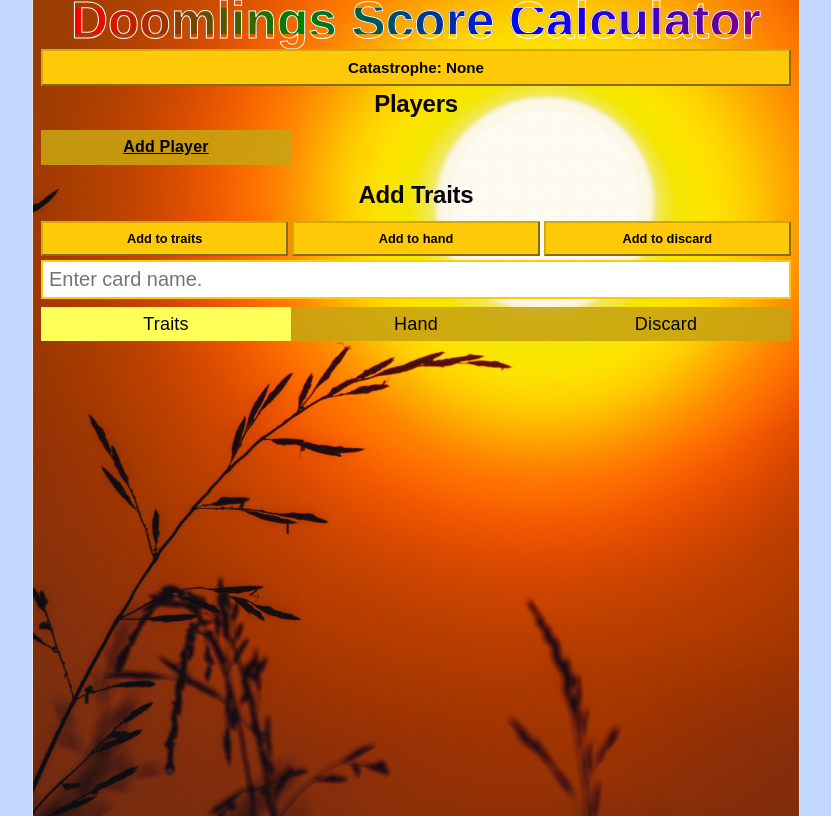
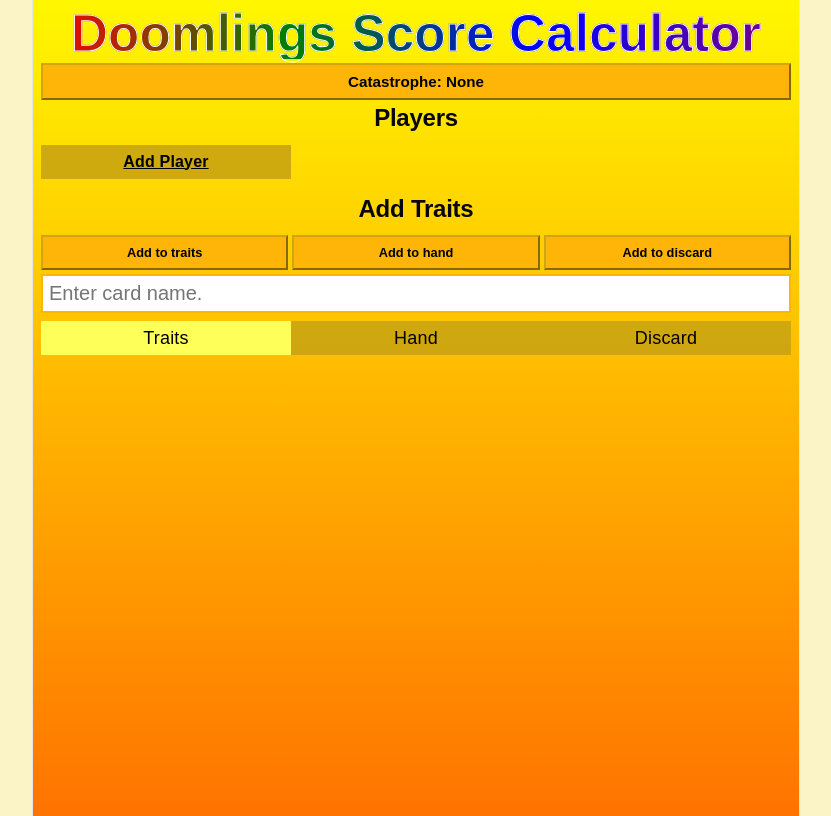
Before and after one commit to Wolf-EX/doomlings-score-tracker, a React (Vite) app: page / in a window 1280 px wide. Shown: the whole page, without its empty margins (224-1055 px from the left). Built offline with nearby package versions, Linux system fonts and the light colour scheme.

Commit message:
Update background image and color  of lightmode.

```diff
--- a/src/App.css
+++ b/src/App.css
@@ -11,15 +11,18 @@
 }
 
 .title {
-    display: inline-block;
+    display: flex;
+    justify-content: center;
+    align-items: center;
+    height: var(--title-size);
     color: transparent;
     background-image: var(--title);
     background-clip: text;
+    -webkit-background-clip: text; /* Safari/Chrome prefix */
     -webkit-text-stroke: 1px white;
     padding: var(--title-padding);
     font-size: var(--title-size);
     font-weight: bolder;
-    -webkit-background-clip: text; /* Safari/Chrome prefix */
 }
 
 .addtrait-container {
@@ -235,7 +238,7 @@
 }
 
 .add-player-popup-container {
-    background-color: var(--accent-bg);
+    background-color: var(--window-bg);
 }
 
 .add-player-popup-button-container {
--- a/src/index.css
+++ b/src/index.css
@@ -3,33 +3,34 @@
   --title: linear-gradient(to right, red, green, blue, purple);
   --text: #000000;
   --text-h: #08060d;
-  --bg: #c2d8ff;
+  --bg: linear-gradient(#fff700, #ff7300);
   --border: #e5e4e7;
-  --code-bg: #f4f3ec;
-  --accent: #ffc907;
+  --root-bg: #fbf4c6;
+  --accent: #ffb507;
   --accent-highlighted: #fff700ba;
   --accent-border: #c9a412e1;
   --accent-bg: #ff6e0de7;
   --delete-bg: #ffe32d;
-  --window-bg: #f4f3ecd9;
+  --window-bg: #ff6a00de;
   --selected: #ffff5a;
   --list-bg: #cbb267;
   --card-bg: #fac833;
   --card-border: #ffdd00;
 
+  --window-shadow: 2px 2px 15px 2px black;
+
   --sans: sans-serif, system-ui, 'Segoe UI', Roboto;
   --heading: system-ui, 'Segoe UI', Roboto, sans-serif;
   --mono: ui-monospace, Consolas, monospace;
 
-  --bg-url: url('./assets/sun-bg.jpg');
-
   --title-size: 7vw;
   --title-padding: 0;
+
   font: 18px/145% var(--sans);
   letter-spacing: 0.18px;
   color-scheme: light dark;
   color: var(--text);
-  background: var(--bg);
+  background: var(--root-bg);
   font-synthesis: none;
   text-rendering: optimizeLegibility;
   -webkit-font-smoothing: antialiased;
@@ -41,7 +42,6 @@
 
   /* landscape aspect ratio */
   @media (min-aspect-ratio: 1) {
-    /* --bg: yellow; */
     --title-size: 4vw;
     width: 60%;
     padding-inline: 20%;
@@ -50,12 +50,11 @@
 
 @media (prefers-color-scheme: dark) {
   :root {
-    /* --title: linear-gradient(to right, red, green, blue, purple); */
     --text: #eff2f7;
     --text-h: #f3f4f6;
-    /* --bg: #414766; */
+    --bg: #03156c;
     --border: #2e303a;
-    --code-bg: #1f2028;
+    --root-bg: #1f2028;
     --accent: #a250f5;
     --accent-highlighted: #8000ff;
     --accent-bg: #9122ffde;
@@ -75,7 +74,6 @@
 #root {
   max-width: 100%;
   margin: 0;
-  background-color: var(--accent-bg);
   text-align: center;
   border-inline: 1px solid var(--border);
   box-sizing: border-box;
@@ -83,6 +81,7 @@
 
 body {
   margin: 0;
+  background: var(--bg);
 }
 
 h1,
@@ -165,10 +164,10 @@
 
 .window {
   background-color: var(--window-bg);
+  box-shadow: var(--window-shadow);
   border: var(--window-border);
   border-radius: 0.2em;
   padding: 2vh;
-  /* z-index: 10; */
 }
 
 .window > h2 {
```
Also changed, not shown: src/assets/sun-bg.jpg (deleted), 1 other file (tests, documents, lock files or other folders).
